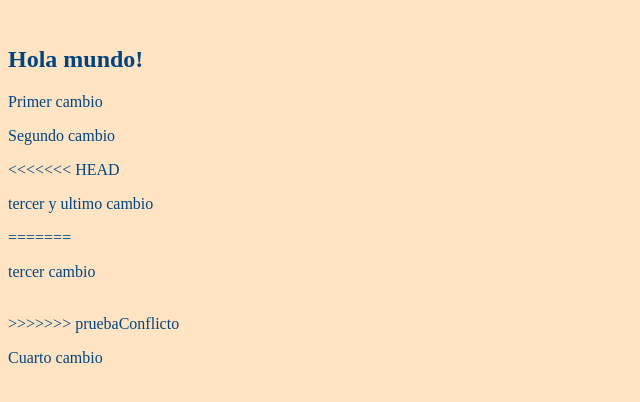
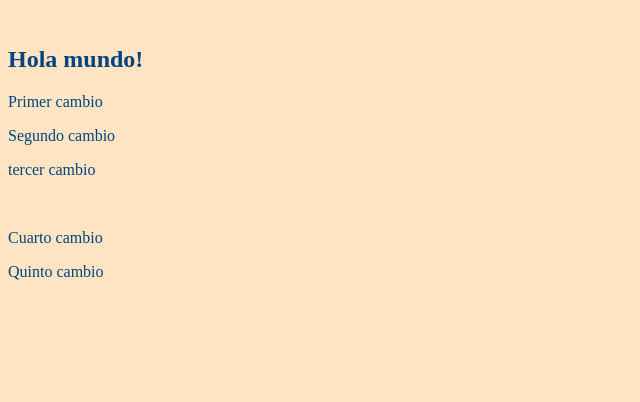
Before and after one commit to HarrysonBaquero/Prueba_Git_1, a plain HTML site: page index.html in a window 1280 px wide. Shown: the whole page, without its empty margins (0-640 px from the left). Drawn offline with Linux system fonts and the light colour scheme.

Commit message:
quinto cambio

```diff
--- a/index.html
+++ b/index.html
@@ -12,13 +12,10 @@
   <h2>Hola mundo!</h2>
   <p>Primer cambio</p>
   <p>Segundo cambio</p>
-<<<<<<< HEAD
-  <p>tercer y ultimo cambio</p>
-=======
   <p>tercer cambio</p>
 </br>
->>>>>>> pruebaConflicto
   <p>Cuarto cambio</p>
+  <p>Quinto cambio</p>
 </body>
 
 </html>
```
